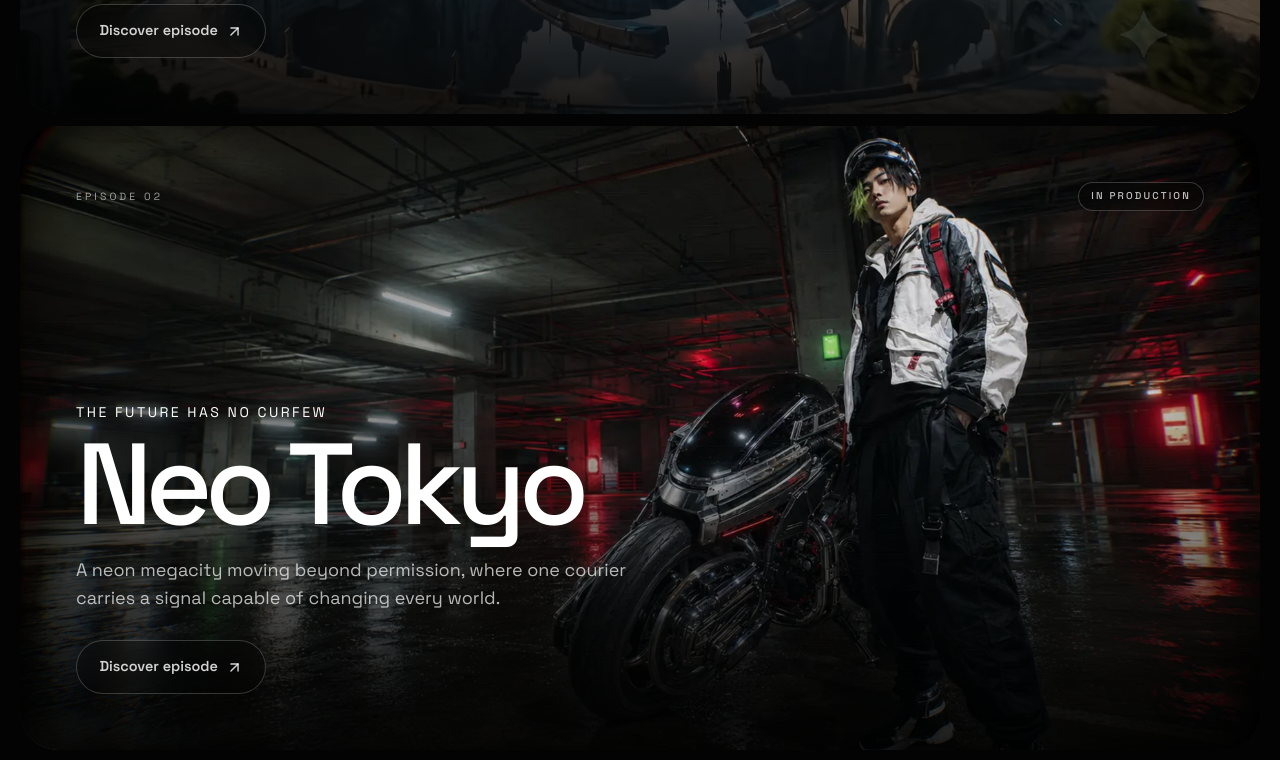
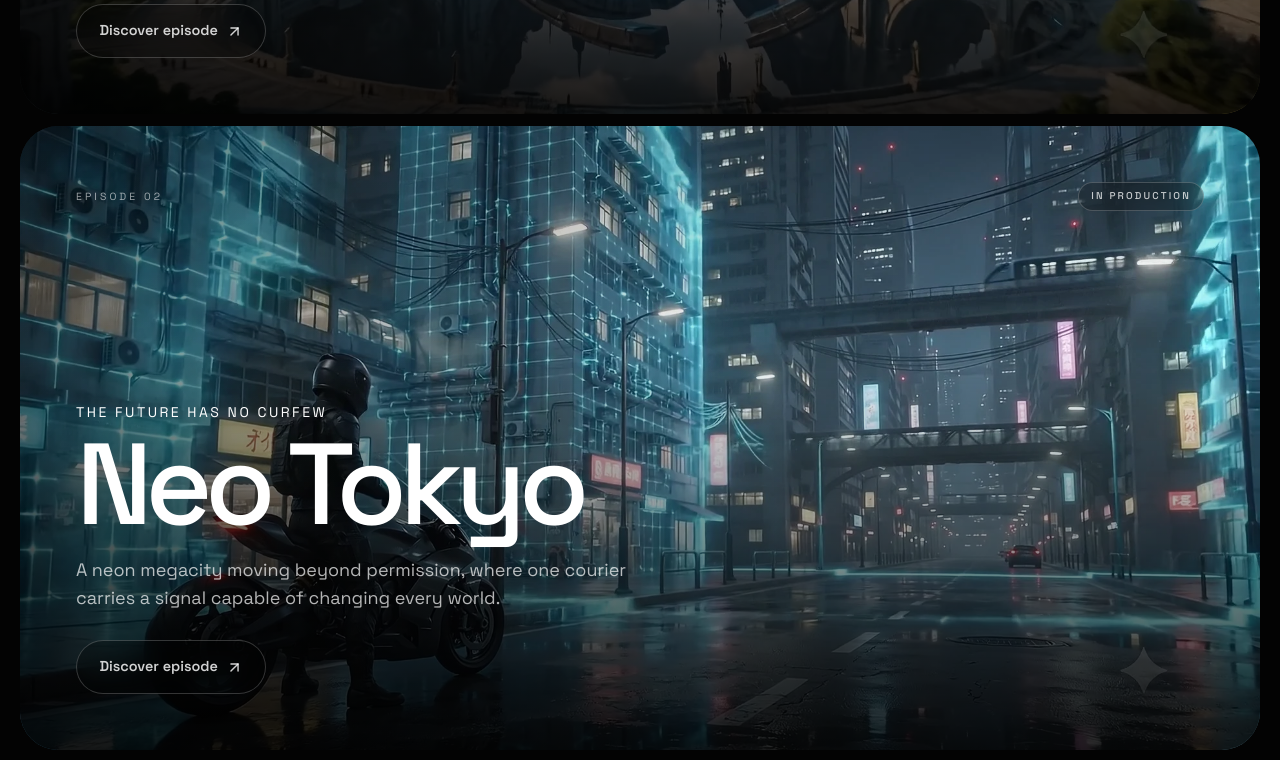
Before and after one commit to fesoriaxyz/fesoria-site, a Next.js app: page / in a window 1280 px wide. Shown: the part 1760-2520 px from the top of the page. Built offline with nearby package versions, Linux system fonts and the light colour scheme.

Commit message:
Launch Neo Tokyo Episode 02 visual

```diff
--- a/app/globals.css
+++ b/app/globals.css
@@ -143,8 +143,8 @@ body {
 .editorial-card:hover { transform: translateY(-6px); border-color: rgba(255,255,255,.22); }
 .editorial-floating-city { background-image: url('/worlds/floating-city-ep01.webp'); }
 .editorial-tokyo {
-  background-image: url('/worlds/tokyo-2147-pirate.webp');
-  background-position: 72% center;
+  background-image: url('/worlds/neo-tokyo-ep02.webp');
+  background-position: center;
 }
 .editorial-scanlines {
   position: absolute;
--- a/app/page.tsx
+++ b/app/page.tsx
@@ -20,8 +20,7 @@ const episodes = [
     era: "The future has no curfew",
     description:
       "A neon megacity moving beyond permission, where one courier carries a signal capable of changing every world.",
-    image: "/worlds/tokyo-2147-pirate.webp",
-    imagePosition: "72% center",
+    image: "/worlds/neo-tokyo-ep02.webp",
     href: "/worlds/tokyo-2147",
     status: "In production",
   },
@@ -202,15 +201,15 @@ export default function Home() {
 
         <Reveal className="mx-auto mt-28 max-w-[92rem] border-t border-white/10 pt-28 lg:mt-40 lg:pt-40">
           <div className="grid gap-10 lg:grid-cols-[1.28fr_0.72fr] lg:items-center">
-            <div className="transmission-frame transmission-frame-tokyo lg:order-1">
+            <div className="transmission-frame transmission-frame-tokyo transmission-frame-wide lg:order-1">
               <video
                 controls
                 playsInline
                 preload="metadata"
-                poster="/posters/tokyo-2147-pirate.webp"
+                poster="/worlds/neo-tokyo-ep02.webp"
                 aria-label="Watch Neo Tokyo concept transmission"
               >
-                <source src="/videos/tokyo-2147-pirate-11s.mp4" type="video/mp4" />
+                <source src="/videos/neo-tokyo-ep02.mp4" type="video/mp4" />
                 Your browser does not support the video element.
               </video>
               <div className="transmission-mark">
--- a/app/worlds/tokyo-2147/page.tsx
+++ b/app/worlds/tokyo-2147/page.tsx
@@ -11,7 +11,7 @@ export const metadata: Metadata = {
   openGraph: {
     title: "Neo Tokyo — Episode 02 | FESORIA",
     description: "The future has no curfew.",
-    images: ["/worlds/tokyo-2147-pirate.webp"],
+    images: ["/worlds/neo-tokyo-ep02.webp"],
   },
 };
 
@@ -29,7 +29,7 @@ export default function TokyoPage() {
       <section className="world-detail-hero">
         <div
           className="world-detail-image"
-          style={{ backgroundImage: "url('/worlds/tokyo-2147-pirate.webp')" }}
+          style={{ backgroundImage: "url('/worlds/neo-tokyo-ep02.webp')" }}
         />
         <div className="world-detail-shade" />
         <div className="tokyo-grid" />
@@ -94,15 +94,15 @@ export default function TokyoPage() {
               </div>
             </div>
 
-            <div className="transmission-frame transmission-frame-tokyo">
+            <div className="transmission-frame transmission-frame-tokyo transmission-frame-wide">
               <video
                 controls
                 playsInline
                 preload="metadata"
-                poster="/posters/tokyo-2147-pirate.webp"
+                poster="/worlds/neo-tokyo-ep02.webp"
                 aria-label="Watch Tokyo 2147 Pirate Broadcast"
               >
-                <source src="/videos/tokyo-2147-pirate-11s.mp4" type="video/mp4" />
+                <source src="/videos/neo-tokyo-ep02.mp4" type="video/mp4" />
               </video>
               <div className="transmission-mark">
                 <Play size={15} fill="currentColor" /> Pirate signal 02
```
Also changed, not shown: public/worlds/neo-tokyo-ep02.webp (added), 1 other file (tests, documents, lock files or other folders).
